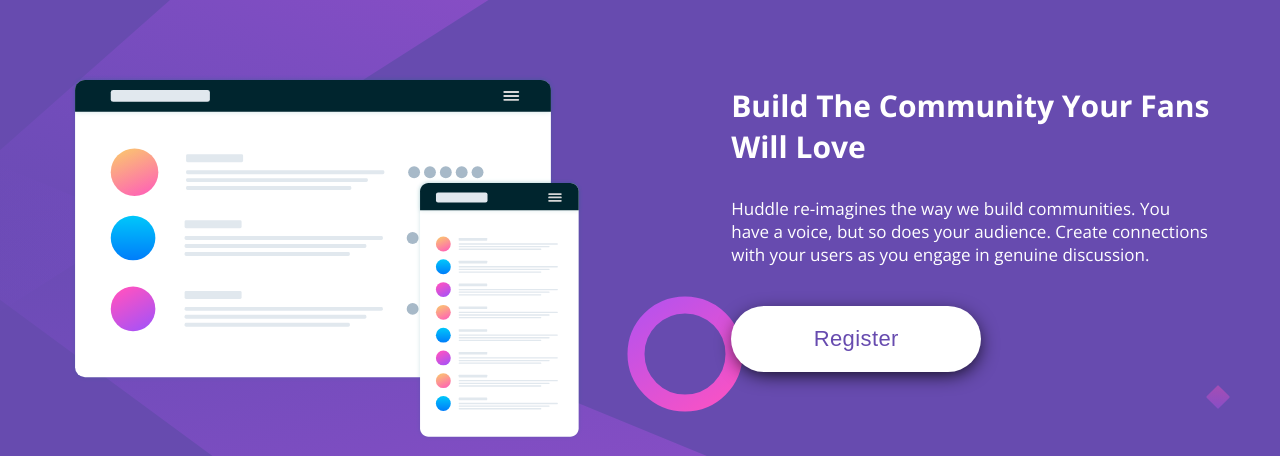
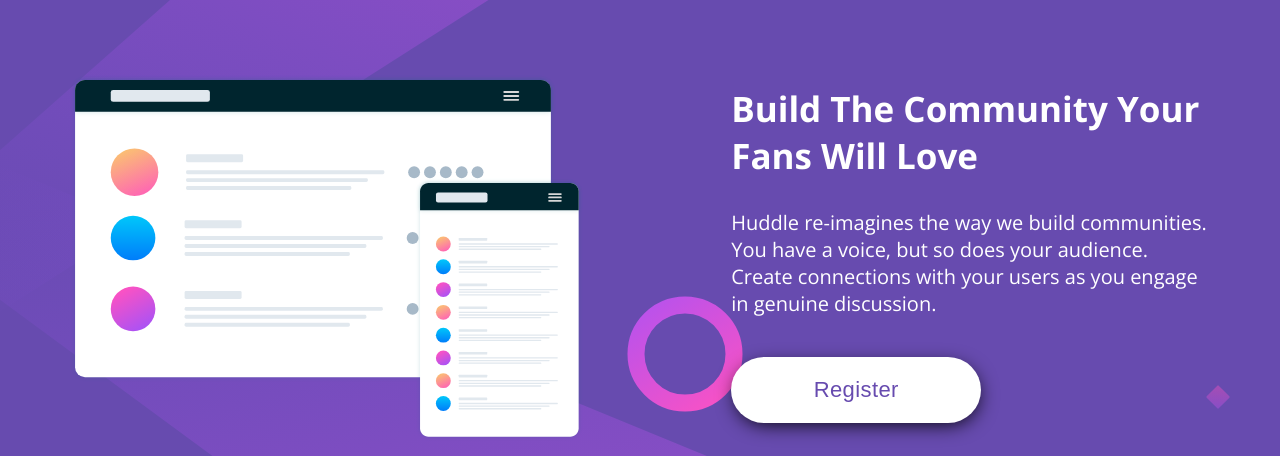
Before and after one commit to Eduardo-Vinicius-dos-SR/Frontend-Mentor-Huddle-landing-page, a plain HTML site: page index.html in a window 1280 px wide. Shown: the part 209-665 px from the top of the page. Drawn offline with nearby package versions, Linux system fonts and the light colour scheme.

Commit message:
aumentando o tamanho das fontes

```diff
--- a/src/css/responsive.css
+++ b/src/css/responsive.css
@@ -14,11 +14,11 @@
     body .main .informations .title {
         padding-top: 10px;
         padding-bottom: 30px;
-        font-size: 3rem;
+        font-size: 3.5rem;
     }
 
     body .main .informations .text {
-        font-size: 1.7rem;
+        font-size: 2rem;
     }
 
     body .main .informations .register-btn {
```
